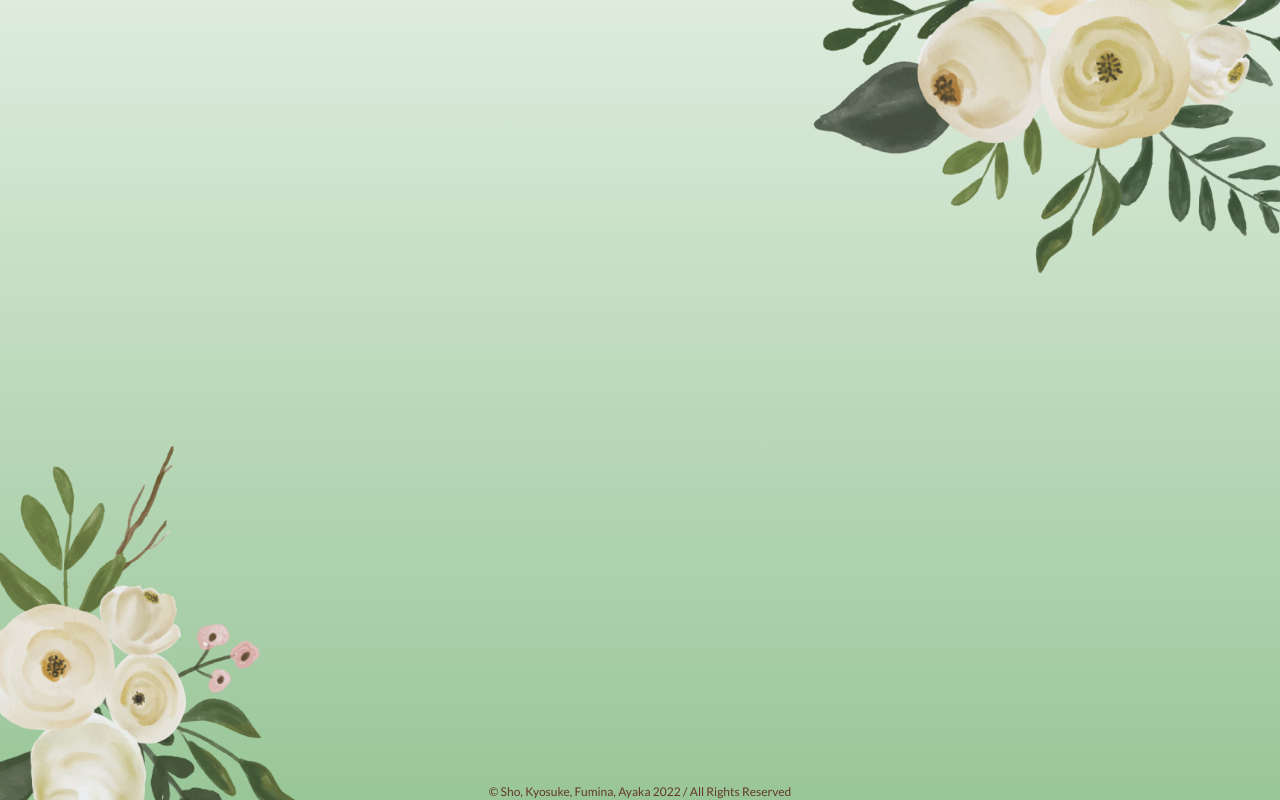
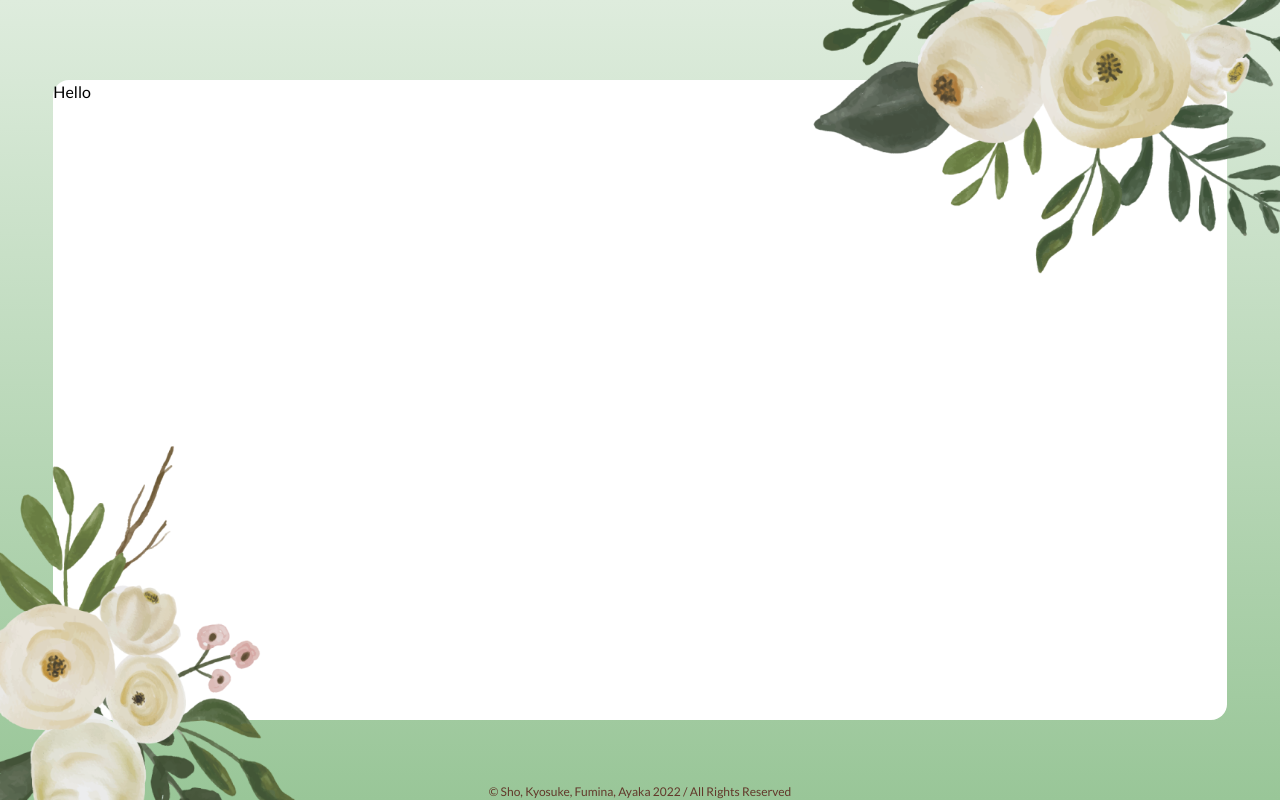
Before and after one commit to AyakaYasuda/juno, a React (Create React App) app: page /guests/invitation in a window 1280 px wide. Built offline with nearby package versions, Linux system fonts and the light colour scheme.

Commit message:
create invitation container

```diff
--- a/src/views/components/Guest/Layout/GuestBaseLayout.tsx
+++ b/src/views/components/Guest/Layout/GuestBaseLayout.tsx
@@ -7,7 +7,7 @@ type GuestBaseLayoutProps = {
 
 const GuestBaseLayout: React.FC<GuestBaseLayoutProps> = ({ children }) => {
   return (
-    <div className="h-screen w-full md:bg-gradient-to-t from-Green-default to-White-darker">
+    <div className="h-screen w-full md:bg-gradient-to-t from-Green-default to-White-darker flex justify-center items-center">
       {children}
       <Copyright
         classContainer="fixed left-0 bottom-0 text-center w-full"
--- a/src/views/components/Guest/Layout/GuestInvitationLayout.tsx
+++ b/src/views/components/Guest/Layout/GuestInvitationLayout.tsx
@@ -7,11 +7,7 @@ type GuestInvitationLayoutProps = {
   // children: React.ReactNode;
 };
 
-const GuestInvitationLayout: React.FC<GuestInvitationLayoutProps> = (
-  {
-    // children,
-  }
-) => {
+const GuestInvitationLayout: React.FC<GuestInvitationLayoutProps> = () => {
   return (
     <GuestBaseLayout>
       <img
@@ -19,8 +15,11 @@ const GuestInvitationLayout: React.FC<GuestInvitationLayoutProps> = (
         alt="flower"
         className="w-widthMedium absolute top-0 right-0"
       />
+      <div className="w-11/12 h-4/5 bg-white justify-center rounded-2xl">
+        Hello
+      </div>
+
       <img src={Img2} alt="flower" className="w-80 absolute bottom-0 left-0" />
-      {/* {children} */}
     </GuestBaseLayout>
   );
 };
```
